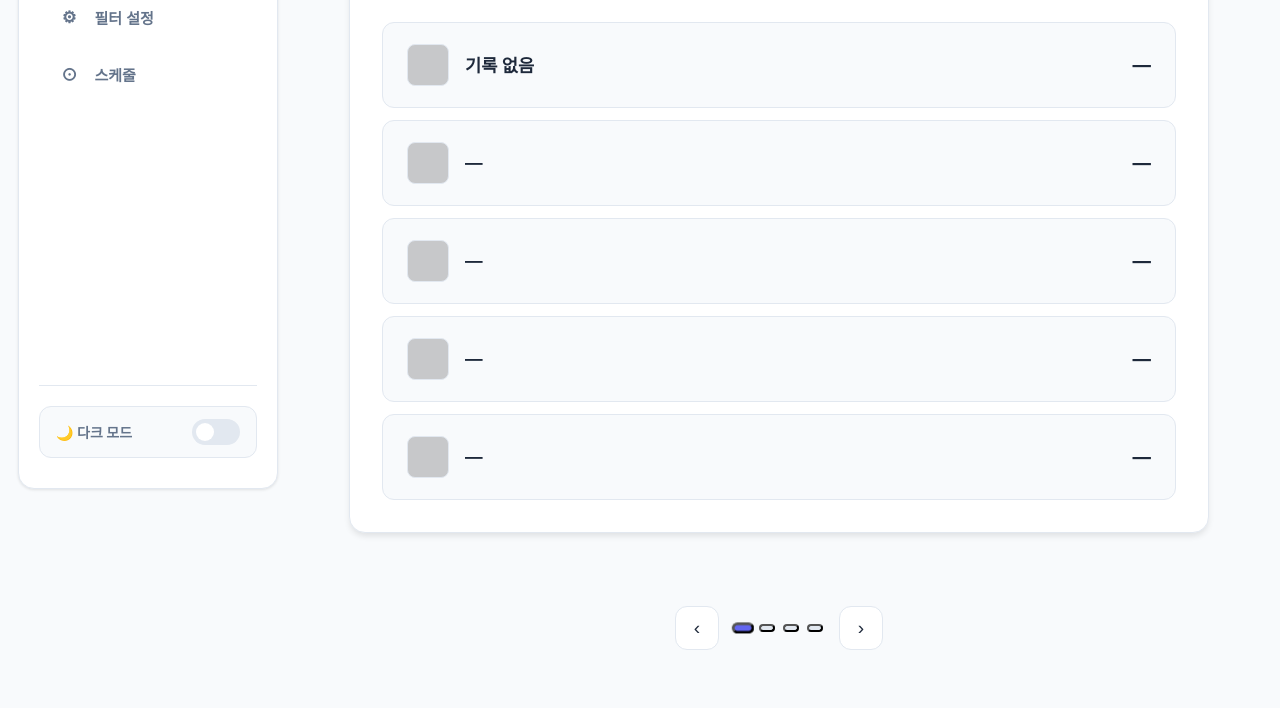
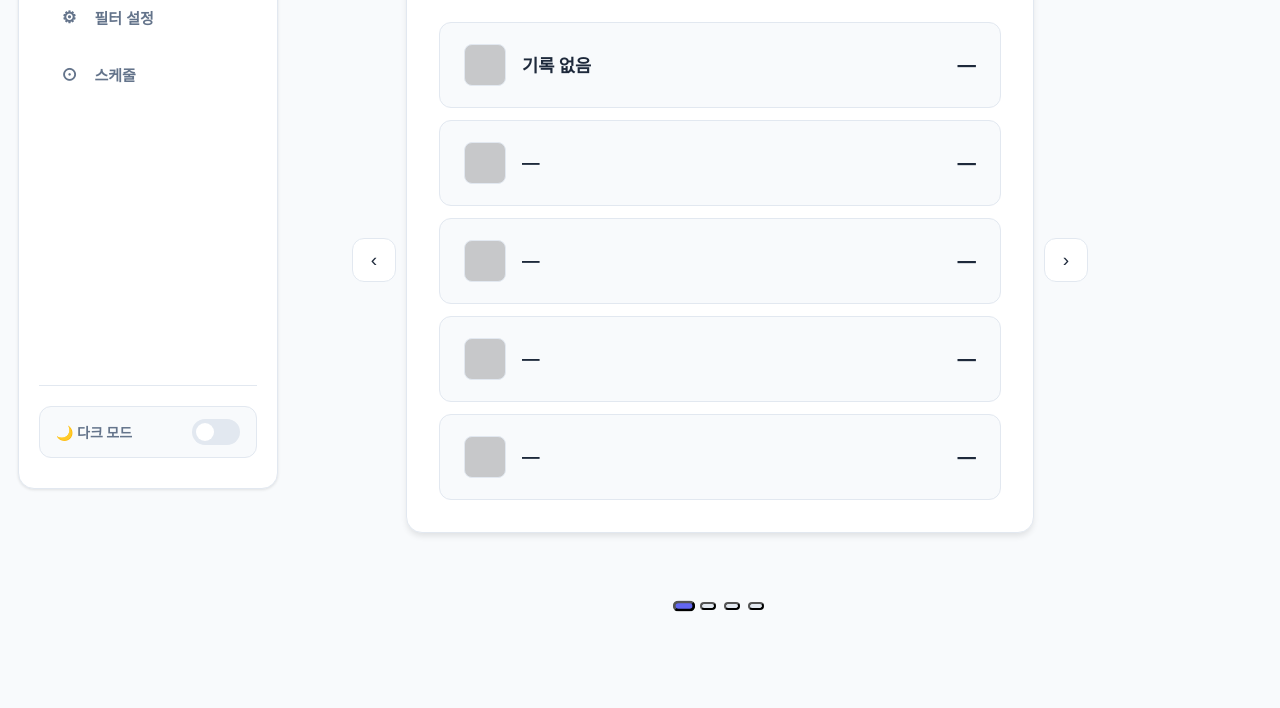
Before and after one commit to RYUU-JII/friction-system-extension, a browser extension: page src/pages/dashboard.html in a window 1280 px wide. Shown: the part 293-1001 px from the top of the page. After the commit the page ends 969 px from the top, so only its background shows below. Drawn offline with Linux system fonts and the light colour scheme.

Commit message:
refactor: adjust dashboard layout and settings

```diff
--- a/src/features/dashboard/styles/base.css
+++ b/src/features/dashboard/styles/base.css
@@ -2,14 +2,17 @@
 :root {
     /* 폰트는 유지하되 노르딕 느낌을 위해 자간을 살짝 좁힘 */
     font-size: 16px;
+    --sidebar-width: 260px;
+    --layout-gap: 40px;
+    --main-max-width: 800px;
+    --main-shift-x: -70px;
 }
 
 body {
-    display: flex;
+    display: block;
     min-height: 100vh;
     margin: 0;
-    padding: 18px;
-    gap: 18px;
+    padding: 18px 18px 18px calc(18px + var(--sidebar-width) + var(--layout-gap));
     background: var(--bg-main);
     color: var(--text-main);
     font-family: 'Pretendard', -apple-system, sans-serif;
@@ -18,9 +21,10 @@ body {
 
 /* 사이드바: 숲의 깊은 색감 */
 .sidebar {
-    width: 260px;
+    width: var(--sidebar-width);
     height: calc(100vh - 36px);
-    position: sticky;
+    position: fixed;
+    left: 18px;
     top: 18px;
     display: flex;
 
@@ -46,8 +50,12 @@ body {
 
 /* 메인 컨텐츠 영역 */
 .main-content {
-    flex: 1;            /* 사이드바 제외 남은 영역 전체 차지 */
     min-width: 0;
+    width: 100%;
+    max-width: var(--main-max-width);
+    margin: 0 auto;
+    box-sizing: border-box;
+    transform: translateX(var(--main-shift-x));
 
     /* 1. 내부 컨텐츠를 중앙으로 모으기 위한 설정 */
     display: flex;
@@ -64,7 +72,7 @@ body {
 
 .main-content > * {
     width: 100%;
-    max-width: 1000px;
+    max-width: var(--main-max-width);
     margin-left: auto;
     margin-right: auto;
 }
--- a/src/features/dashboard/styles/tabs/overview.css
+++ b/src/features/dashboard/styles/tabs/overview.css
@@ -2,8 +2,12 @@
 
 /* Overview Carousel Container */
 .overview-carousel {
-    max-width: 860px;
+    width: 100%;
+    max-width: 100%;
     margin: 0 auto;
+    position: relative;
+    padding: 0 54px 36px;
+    box-sizing: border-box;
 }
 
 .overview-carousel-track {
@@ -206,11 +210,12 @@ body:not(.js-enabled) .overview-carousel-track .overview-slide:not(:first-child)
 
 /* Carousel Controls */
 .overview-carousel-controls {
+    position: absolute;
+    inset: 0;
     display: flex;
     align-items: center;
-    justify-content: center;
-    gap: 16px;
-    margin-top: 24px;
+    justify-content: space-between;
+    pointer-events: none;
 }
 
 .carousel-btn {
@@ -225,6 +230,7 @@ body:not(.js-enabled) .overview-carousel-track .overview-slide:not(:first-child)
     display: grid;
     place-items: center;
     font-size: 1.2rem;
+    pointer-events: auto;
 }
 
 .carousel-btn:hover {
@@ -235,8 +241,13 @@ body:not(.js-enabled) .overview-carousel-track .overview-slide:not(:first-child)
 }
 
 .carousel-dots {
+    position: absolute;
+    left: 50%;
+    bottom: 8px;
+    transform: translateX(-50%);
     display: flex;
     gap: 8px;
+    pointer-events: auto;
 }
 
 .carousel-dot {
--- a/src/features/dashboard/styles/tabs/settings.css
+++ b/src/features/dashboard/styles/tabs/settings.css
@@ -103,9 +103,14 @@
 }
 .settings-group-grid {
     display: grid;
-    grid-template-columns: repeat(auto-fill, minmax(300px, 1fr));
+    grid-template-columns: repeat(2, minmax(0, 1fr));
     gap: 20px;
     margin-top: 10px;
+}
+@media (max-width: 900px) {
+    .settings-group-grid {
+        grid-template-columns: 1fr;
+    }
 }
 .settings-preview-header {
     display: flex;
--- a/src/features/dashboard/tabs/settingsTab.js
+++ b/src/features/dashboard/tabs/settingsTab.js
@@ -116,21 +116,20 @@ const SETTING_METADATA_V2 = {
     displayValue: (inputValue) => formatStepDisplay('letterSpacing', inputValue),
   },
   textOpacity: {
-    label: 'Text Opacity',
+    label: '글자 투명도',
     control: 'range',
     type: 'number',
     unit: '',
     unitSuffix: '',
     storage: 'step',
     category: 'text',
-    tier: 'advanced',
-    order: 50,
+    tier: 'basic',
+    order: 20,
     min: '0',
     max: '3',
     step: '1',
     displayValue: (inputValue) => formatStepDisplay('textOpacity', inputValue),
   },
-  textBlur: { label: '텍스트 블러', control: 'range', type: 'number', unit: 'px', unitSuffix: 'px', storage: 'cssUnit', category: 'text', tier: 'basic', order: 20, placeholder: '0.3', min: '0', max: '3', step: '0.1' },
   textShadow: { label: '텍스트 그림자', control: 'text', type: 'text', unit: '', unitSuffix: '', storage: 'raw', category: 'text', tier: 'advanced', order: 30, placeholder: '예: 0 1px 0 rgba(0,0,0,0.25)' },
   textShuffle: {
     label: '텍스트 셔플 강도',
@@ -903,7 +902,6 @@ export function createSettingsTab({ UI, getSettings, setSettings, mergeFilterSet
         if (Number.isFinite(opacity)) after.style.opacity = String(opacity);
       }
       if (settings?.textShadow?.isActive) after.style.textShadow = String(settings.textShadow.value);
-      if (settings?.textBlur?.isActive) after.style.filter = `blur(${settings.textBlur.value})`;
 
       UI.previewBefore.appendChild(before);
       UI.previewAfter.appendChild(after);
```
